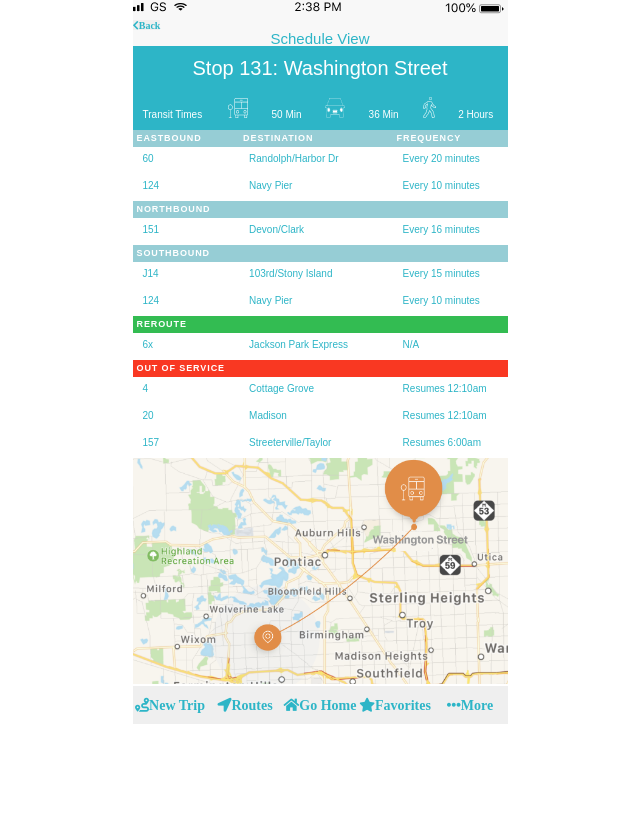
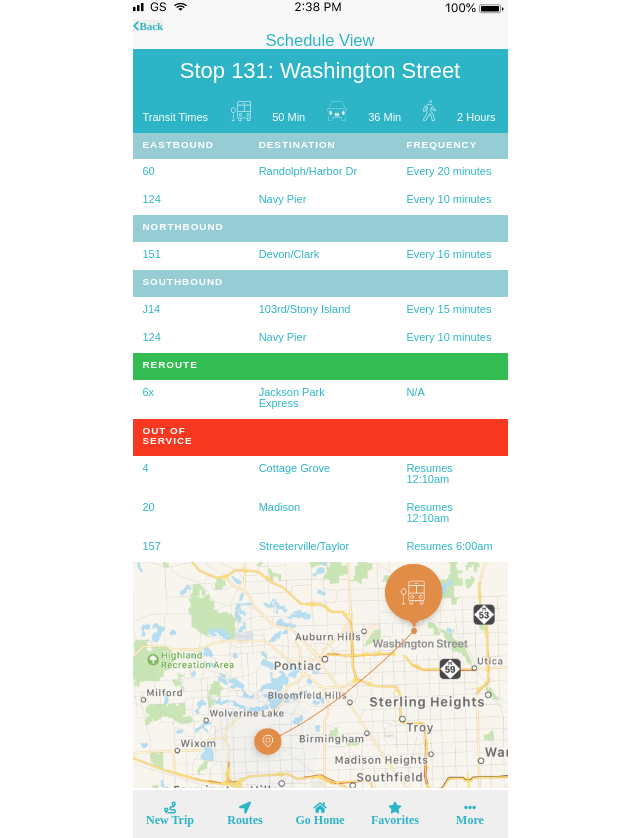
Before and after one commit to hxnnahshink/FrontendChallenge, a plain HTML site: page index.html in a window 1280 px wide. Shown: the whole page, without its empty margins (320-960 px from the left). Before the commit the page ends 800 px from the top, so only its background shows below. Drawn offline with Linux system fonts and the light colour scheme.

Commit message:
matched up TD & TH padding; added bottom nav labels

```diff
--- a/index.html
+++ b/index.html
@@ -134,10 +134,10 @@
 
 <footer>
    <span class="bottom-nav-list">
-     <i class="fas fa-route"><span>New Trip</span></i>
-     <i class="fas fa-location-arrow"><span>Routes</span></i>
-     <i class="fas fa-home"><span>Go Home</span></i>
-     <i class="fas fa-star"><span>Favorites</span></i>
-     <i class="fas fa-ellipsis-h"><span>More</span></i>
+     <i class="fas fa-route"><br><span>New Trip</span></br></i>
+     <i class="fas fa-location-arrow"><br><span>Routes</span></br></i>
+     <i class="fas fa-home"><br><span>Go Home</span></br></i>
+     <i class="fas fa-star"><br><span>Favorites</span></br></i>
+     <i class="fas fa-ellipsis-h"><br><span>More</span></br></i>
    </span>
 </footer>
--- a/style.css
+++ b/style.css
@@ -1,10 +1,11 @@
 *, *:before, *:after { /*mandatory*/
   box-sizing: border-box;
+
 }
 
 body { /*body*/
   background-color: white;
-  font-size: 10px;
+  font-size: 11px;
   margin: auto;
   width: 375px;
 }
@@ -26,7 +27,6 @@ position: inherit;
 .traninfo { /* background color/text colors aren't coming out right - need help with sizing */
   background-color: #2DB5C7;
   height: 40px;
-
   position: relative;
   color: #ffffff;
   text-align: left;
@@ -60,7 +60,7 @@ td{
   padding: 7px 10px 10px 10px;}
 
 th{
-  padding: 4px;
+  padding: 7px 10px 10px 10px;
   text-transform: uppercase;
   letter-spacing: 0.1em;
   font-size: 90%;
@@ -98,7 +98,8 @@ display: inline-block;
   display: flex;
   justify-content: center;
   align-items: center;
-  font-size: 20px;
+  font-size: 15px;
+  font-family: Arial, Verdana, sans-serif;
 
 }
 
@@ -165,29 +166,34 @@ h6 { /* words "Wash x State" */
 .fa-route{
   width: 20%;
   text-align: Float;
-  font-size: 14px;
+  font-size: 12px;
+  font-family: Arial, Verdana, sans-serif;
   }
 
 .fa-location-arrow{
   width: 20%;
   text-align: Float;
-  font-size: 14px;
+  font-size: 12px;
+  font-family: Arial, Verdana, sans-serif;
 }
 
 .fa-home{
   width: 20%;
   text-align: Float;
-  font-size: 14px;
+  font-size: 12px;
+  font-family: Arial, Verdana, sans-serif;
 }
 
 .fa-star{
   width: 20%;
   text-align: Float;
-  font-size: 14px;
+  font-size: 12px;
+  font-family: Arial, Verdana, sans-serif;
 }
 
 .fa-ellipsis-h{
   width: 20%;
   text-align: Float;
-  font-size: 14px;
+  font-size: 12px;
+  font-family: Arial, Verdana, sans-serif;
 }
```
